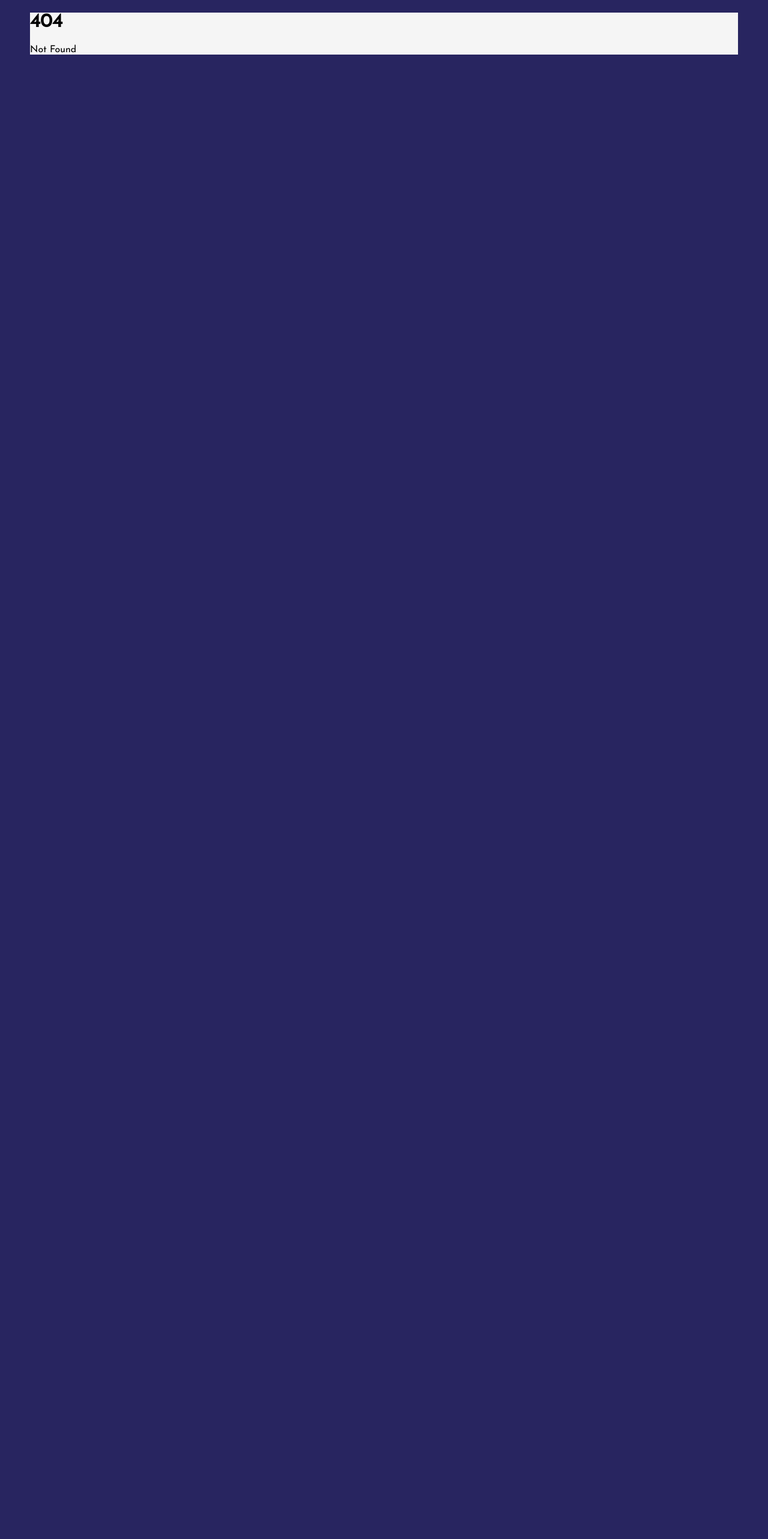
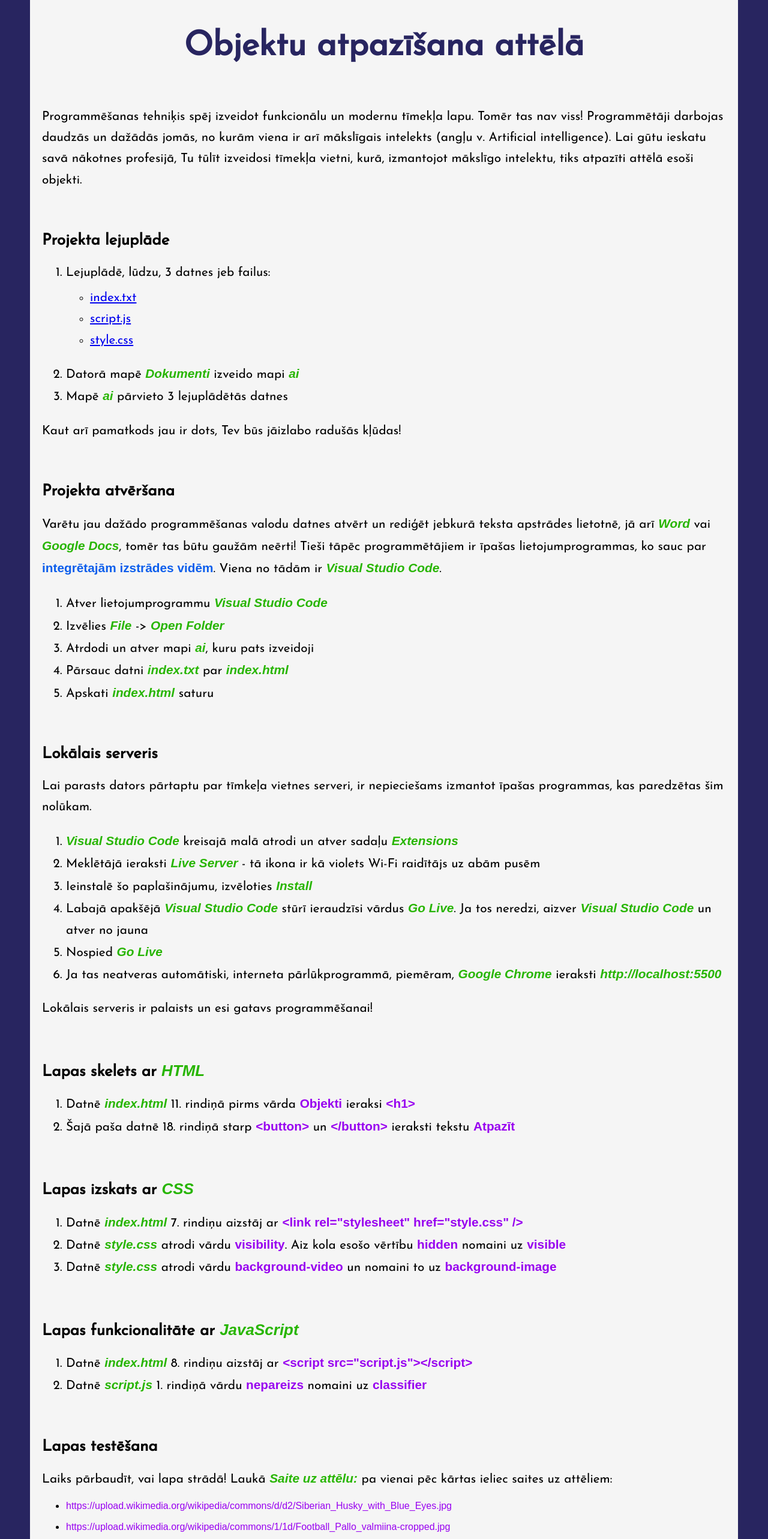
Before and after one commit to jkrigerts/proti, a SvelteKit app: page /ai in a window 1280 px wide. Before the commit this address had no page. Shown: the top 2566 px of the page at 60% size. Before the commit the page ends 800 px from the top, so only its background shows below. Built offline with nearby package versions, Linux system fonts and the light colour scheme.

Commit message:
AI uzdevums added

```diff
--- /dev/null
+++ b/src/routes/ai/+page.svelte
@@ -0,0 +1,222 @@
+
+<h1>Objektu atpazīšana attēlā</h1>
+
+<article>
+  <p>
+    Programmēšanas tehniķis spēj izveidot funkcionālu un modernu tīmekļa lapu. Tomēr tas nav viss!
+    Programmētāji darbojas daudzās un dažādās jomās, no kurām viena ir arī mākslīgais intelekts
+    (angļu v. Artificial intelligence). Lai gūtu ieskatu savā nākotnes profesijā, Tu tūlīt izveidosi
+    tīmekļa vietni, kurā, izmantojot mākslīgo intelektu, tiks atpazīti attēlā esoši objekti.
+  </p>
+</article>
+
+<article>
+  <h2>Projekta lejuplāde</h2>
+  <ol>
+    <li>
+      Lejuplādē, lūdzu, 3 datnes jeb failus:
+      <ul>
+        <li><a href="ai-start/index.txt" download>index.txt</a></li>
+        <li><a href="ai-start/script.js" download>script.js</a></li>
+        <li><a href="ai-start/style.css" download>style.css</a></li>
+      </ul>
+    </li>
+    <li>Datorā mapē <em>Dokumenti</em> izveido mapi <em>ai</em></li>
+    <li>Mapē <em>ai</em> pārvieto 3 lejuplādētās datnes</li>
+  </ol>
+  <p>Kaut arī pamatkods jau ir dots, Tev būs jāizlabo radušās kļūdas!</p>
+</article>
+
+<article>
+  <h2>Projekta atvēršana</h2>
+  <p>Varētu jau dažādo programmēšanas valodu datnes atvērt un rediģēt jebkurā teksta apstrādes
+    lietotnē, jā arī <em>Word</em> vai <em>Google Docs</em>, tomēr tas būtu gaužām neērti!
+    Tieši tāpēc programmētājiem ir īpašas lietojumprogrammas, ko sauc par <strong>integrētajām izstrādes vidēm</strong>.
+    Viena no tādām ir <em>Visual Studio Code</em>.
+  </p>
+  <ol>
+    <li>Atver lietojumprogrammu <em>Visual Studio Code</em></li>
+    <li>Izvēlies <em>File</em> -&gt; <em>Open Folder</em></li>
+    <li>Atrdodi un atver mapi <em>ai</em>, kuru pats izveidoji</li>
+    <li>Pārsauc datni <em>index.txt</em> par <em>index.html</em></li>
+    <li>Apskati <em>index.html</em> saturu</li>
+
+  </ol>
+</article>
+
+<article>
+  <h2>Lokālais serveris</h2>
+  <p>Lai parasts dators pārtaptu par tīmkeļa vietnes serveri, ir nepieciešams izmantot īpašas
+    programmas, kas paredzētas šim nolūkam.
+  </p>
+  <ol>
+    <li><em>Visual Studio Code</em> kreisajā malā atrodi un atver sadaļu <em>Extensions</em></li>
+    <li>Meklētājā ieraksti <em>Live Server</em> - tā ikona ir kā violets Wi-Fi raidītājs uz abām pusēm</li>
+    <li>Ieinstalē šo paplašinājumu, izvēloties <em>Install</em></li>
+    <li>Labajā apakšējā <em>Visual Studio Code</em> stūrī ieraudzīsi vārdus <em>Go Live</em>. Ja tos neredzi, aizver
+    <em>Visual Studio Code</em> un atver no jauna</li>
+    <li>Nospied <em>Go Live</em></li>
+    <li>Ja tas neatveras automātiski, interneta pārlūkprogrammā,
+      piemēram, <em>Google Chrome</em> ieraksti <em>http://localhost:5500</em></li>
+  </ol>
+  <p>Lokālais serveris ir palaists un esi gatavs programmēšanai!</p>
+</article>
+
+
+<article>
+  <h2>Lapas skelets ar <em>HTML</em></h2>
+  <ol>
+    <li>
+      Datnē <em>index.html</em> 11. rindiņā pirms vārda <code>Objekti</code> ieraksi
+      <code>&lt;h1&gt;</code>
+    </li>
+    <li>
+      Šajā paša datnē 18. rindiņā starp <code>&lt;button&gt;</code> un <code>&lt;/button&gt;</code>
+      ieraksti tekstu <code>Atpazīt</code>
+    </li>
+  </ol>
+</article>
+
+<article>
+  <h2>Lapas izskats ar <em>CSS</em></h2>
+  <ol>
+    <li>
+      Datnē <em>index.html</em> 7. rindiņu aizstāj ar
+      <code>&lt;link rel="stylesheet" href="style.css" /&gt;</code>
+    </li>
+    <li>
+      Datnē <em>style.css</em> atrodi vārdu <code>visibility</code>. Aiz kola esošo vērtību
+      <code>hidden</code>
+      nomaini uz <code>visible</code>
+    </li>
+    <li>
+      Datnē <em>style.css</em> atrodi vārdu <code>background-video</code> un nomaini to uz
+      <code>background-image</code>
+    </li>
+  </ol>
+</article>
+
+
+<article>
+  <h2>Lapas funkcionalitāte ar <em>JavaScript</em></h2>
+  <ol>
+    <li>
+      Datnē <em>index.html</em> 8. rindiņu aizstāj ar
+      <code>&lt;script src="script.js"&gt;&lt;/script&gt;</code>
+    </li>
+    <li>
+      Datnē <em>script.js</em> 1. rindiņā vārdu <code>nepareizs</code> nomaini uz
+      <code>classifier</code>
+    </li>
+  </ol>
+</article>
+
+<article class="pb-4">
+  <h2>Lapas testēšana</h2>
+  <p class="mb-1">
+    Laiks pārbaudīt, vai lapa strādā! Laukā <em>Saite uz attēlu:</em> pa vienai pēc kārtas ieliec saites
+    uz attēliem:
+  </p>
+  <ul>
+    <li>
+      <code class="try"
+        >https://upload.wikimedia.org/wikipedia/commons/d/d2/Siberian_Husky_with_Blue_Eyes.jpg</code
+      >
+    </li>
+    <li>
+      <code class="try"
+        >https://upload.wikimedia.org/wikipedia/commons/1/1d/Football_Pallo_valmiina-cropped.jpg</code
+      >
+    </li>
+    <li>
+      <code class="try"
+        >https://images.unsplash.com/photo-1630717285906-29364ffacea0?w=735&q=80</code
+      >
+    </li>
+    <li>
+      <code class="try"
+        >https://images.unsplash.com/photo-1497206365907-f5e630693df0?w=880&q=80</code
+      >
+    </li>
+  </ul>
+  <p>Vai mākslīgais intelekts pareizi atpazīst objektus attēlos? Cik pārliecināts tas ir?</p>
+</article>
+
+
+
+
+
+<style>
+	h1 {
+		font-size: 3.5rem;
+		text-align: center;
+		margin: 0 10px;
+    color: var(--primary-color);
+    padding: 50px 0;
+	}
+
+  @media (max-width: 600px) {
+		h1 {
+			font-size: 2.5rem;
+		}
+	}
+
+	@media (max-width: 600px) {
+		h1 {
+			font-size: 2.5rem;
+		}
+	}
+
+  article {
+    margin: 20px;
+  }
+
+
+	p,
+	li {
+		font-size: 1.3rem;
+		line-height: 1.7;
+	}
+
+
+	ul {
+		margin-top: 7px;
+		margin-bottom: 20px;
+	}
+
+  strong {
+		font-weight: 900;
+		font-family: Arial, Helvetica, sans-serif;
+		color: #0c5eec;
+	}
+
+	em {
+		font-weight: 700;
+		font-family: Arial, Helvetica, sans-serif;
+		color: #27b500;
+	}
+	h2 {
+		margin-top: 70px;
+		font-size: 26px;
+	}
+
+	code {
+		font-weight: 700;
+		font-family: Arial, Helvetica, sans-serif;
+		color: #9800f0;
+		word-break: break-all;
+	}
+
+	.try {
+		font-weight: 300;
+    font-size: 1rem;
+	}
+
+  .mb-1 {
+    margin-bottom: 8px;
+  }
+
+  .pb-4 {
+    padding-bottom: 24px;
+  }
+</style>
--- /dev/null
+++ b/static/ai-start/style.css
@@ -0,0 +1,54 @@
+body {
+  margin: 10vh 10vw;
+  font-family: Verdana, Geneva, Tahoma, sans-serif;
+}
+
+h1 {
+  font-size: 44px;
+  margin-bottom: 0;
+
+  background-clip: text;
+  -webkit-background-clip: text;
+  -webkit-text-fill-color: transparent;
+  background-video: linear-gradient(90deg, #007cf0, #00dfd8);
+}
+
+h2 {
+  font-size: 21px;
+  font-weight: 300;
+  margin: 0 0 48px 0;
+  color: #333333;
+}
+
+img {
+  width: 400px;
+}
+
+form {
+  margin-bottom: 32px;
+}
+
+button {
+  visibility: hidden;
+  padding: 10px 20px;
+  background-color: #008cf0;
+  color: white;
+  border: none;
+  font-weight: 700;
+}
+
+button:hover {
+  background-color: #0071dc;
+  cursor: pointer;
+}
+
+input {
+  padding: 10px 15px;
+  border-radius: 0;
+  border: 1px solid #008cf0;
+  width: 400px;
+}
+
+#result {
+  margin-bottom: 20px;
+}
```
Also changed, not shown: static/ai-start/script.js (added, +27 -0 lines), static/ai-start/index.txt (added).
